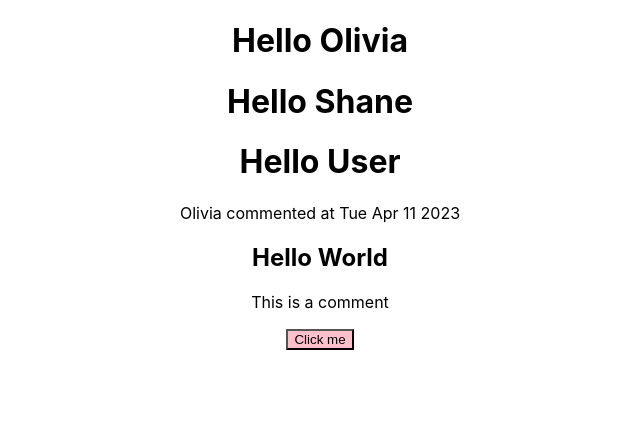
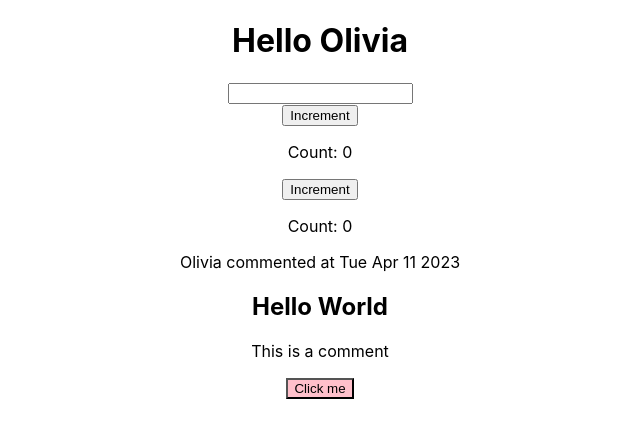
Before and after one commit to ocjarman/Frontend-Expert, a React (Create React App) app: page / in a window 1280 px wide. Shown: the top 438 px of the page, without its empty margins (320-960 px from the left). Built offline with nearby package versions, Linux system fonts and the light colour scheme.

Commit message:
state tutorial with useReducer implemented / switch cases

```diff
--- a/src/App.js
+++ b/src/App.js
@@ -1,15 +1,44 @@
-import logo from "./logo.svg";
+// import logo from "./logo.svg";
 import "./App.css";
 import Hello from "./components/Props/Hello";
 import Comment from "./components/Props/Comment";
 import Button from "./Button";
+import { useState, useReducer } from "react";
+
+function reducer(state, action) {
+  switch (action.type) {
+    case "increment":
+      return { count: state.count + action.num };
+    case "decrement":
+      return { count: state.count - action.num };
+    default:
+      throw new Error("Unknown action type");
+  }
+}
 
 export default function App() {
+  const [count, setCount] = useState(0);
+  const [value, setValue] = useState("");
+  const [state, dispatch] = useReducer(reducer, { count: 0 });
+
   return (
     <div className="App">
       <Hello name="Olivia" />
-      <Hello name="Shane" />
-      <Hello />
+      <input
+        type="text"
+        value={value}
+        onChange={(event) => setValue(event.target.value)}
+      />
+      <Counter
+        count={state.count}
+        onClick={() => dispatch({ type: "increment", num: 1 })}
+      />
+      <Counter
+        count={state.count}
+        onClick={() => dispatch({ type: "decrement", num: 10 })}
+      />
+      {/* <Hello name="Shane" />
+      <Hello /> */}
       {/* having components inside components, and having children is known as 'component composition' */}
       <Comment username="Olivia" time={new Date().toDateString()}>
         <h1>Hello World</h1>
@@ -23,3 +52,13 @@ export default function App() {
 const handleClick = (event) => {
   console.log(event.nativeEvent);
 };
+
+function Counter({ count, onClick }) {
+  return (
+    //setting count 3x here will increment by 3 each time button click
+    <div>
+      <button onClick={onClick}>Increment</button>
+      <p>Count: {count}</p>
+    </div>
+  );
+}
```
